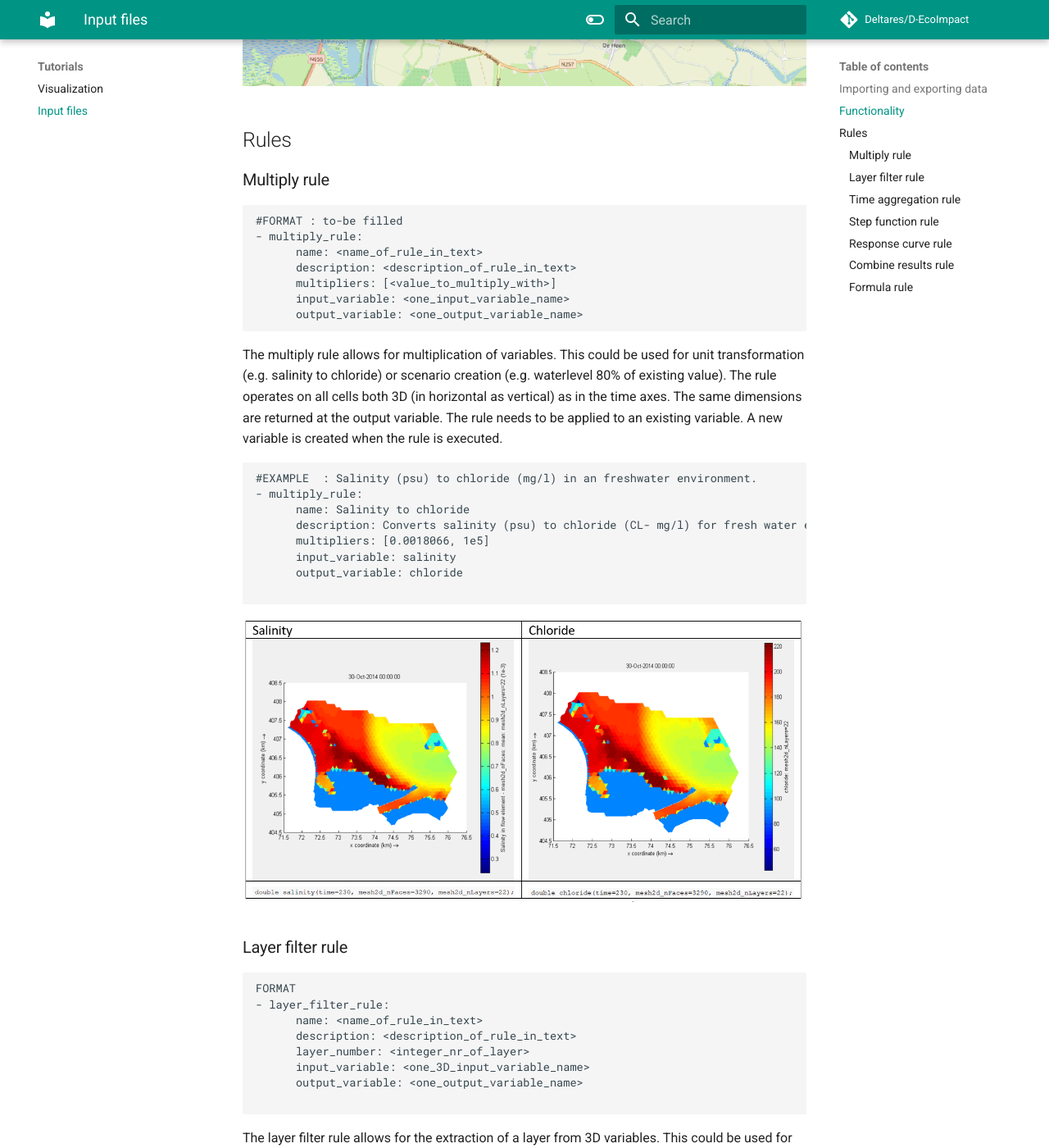
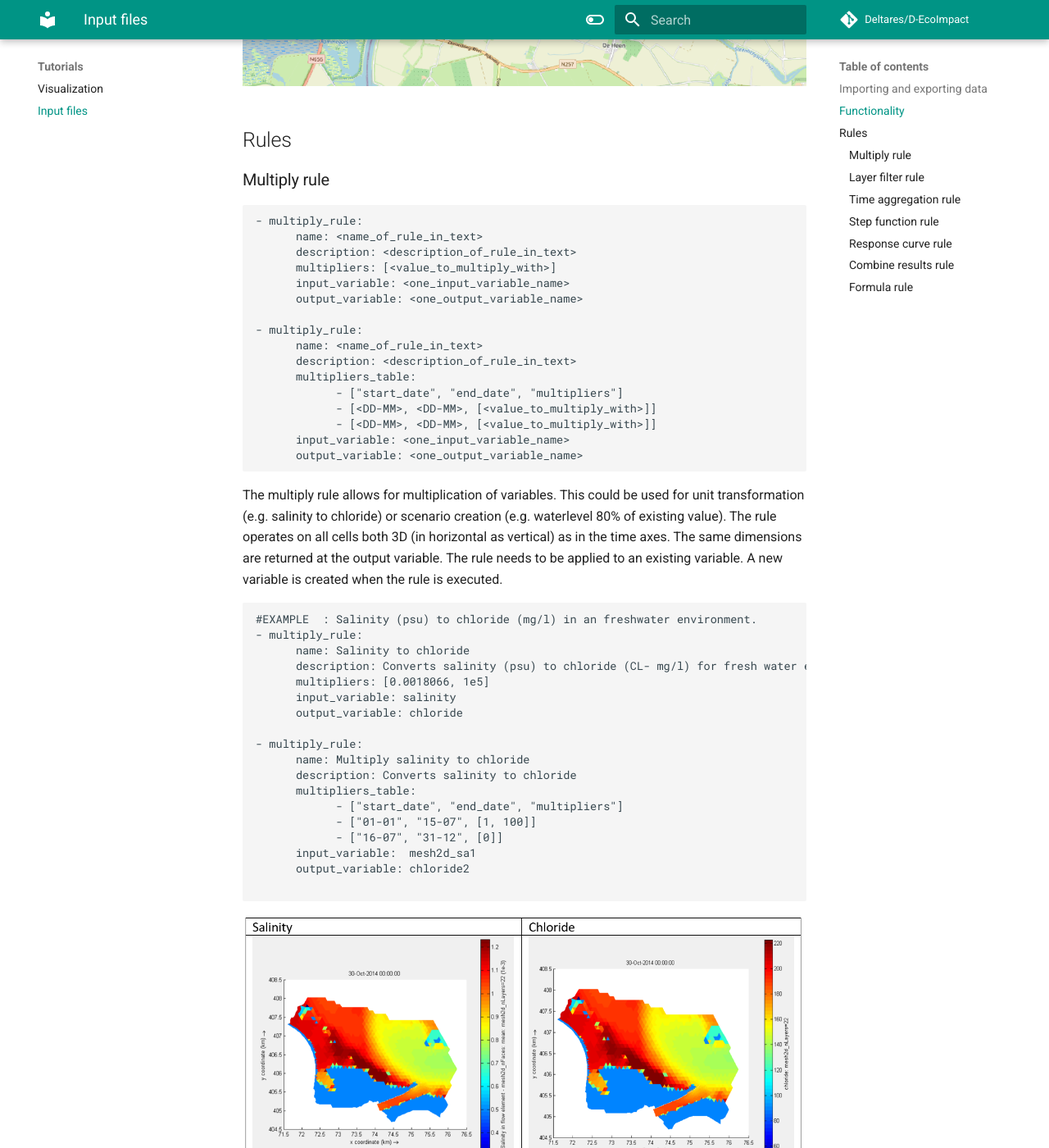
Before and after one commit to Deltares/D-EcoImpact, an MkDocs documentation site: the page built from docs/tutorials/input.md, in a window 1280 px wide and 1400 px high, scrolled down 2409 px. Shown: the whole window at 82% size. Built offline with MkDocs 1.6.1 and Material for MkDocs 9.7.7, drawn with Linux system fonts in a browser that asks for light colours; comment, search, counter and statistics services are not loaded.

Commit message:
feat [DEI-35]: update mkdocs

````diff
--- a/docs/tutorials/input.md
+++ b/docs/tutorials/input.md
@@ -82,11 +82,20 @@
 
 ### Multiply rule
 ```
-#FORMAT : to-be filled
 - multiply_rule:
       name: <name_of_rule_in_text>
       description: <description_of_rule_in_text>
       multipliers: [<value_to_multiply_with>]
+      input_variable: <one_input_variable_name>
+      output_variable: <one_output_variable_name>
+
+- multiply_rule:
+      name: <name_of_rule_in_text>
+      description: <description_of_rule_in_text>
+      multipliers_table:
+            - ["start_date", "end_date", "multipliers"]
+            - [<DD-MM>, <DD-MM>, [<value_to_multiply_with>]]
+            - [<DD-MM>, <DD-MM>, [<value_to_multiply_with>]]
       input_variable: <one_input_variable_name>
       output_variable: <one_output_variable_name>
 ```
@@ -101,6 +110,16 @@
       multipliers: [0.0018066, 1e5]
       input_variable: salinity
       output_variable: chloride
+
+- multiply_rule:
+      name: Multiply salinity to chloride
+      description: Converts salinity to chloride
+      multipliers_table:
+            - ["start_date", "end_date", "multipliers"]
+            - ["01-01", "15-07", [1, 100]]
+            - ["16-07", "31-12", [0]]
+      input_variable:  mesh2d_sa1
+      output_variable: chloride2
 
 ```
 
````
